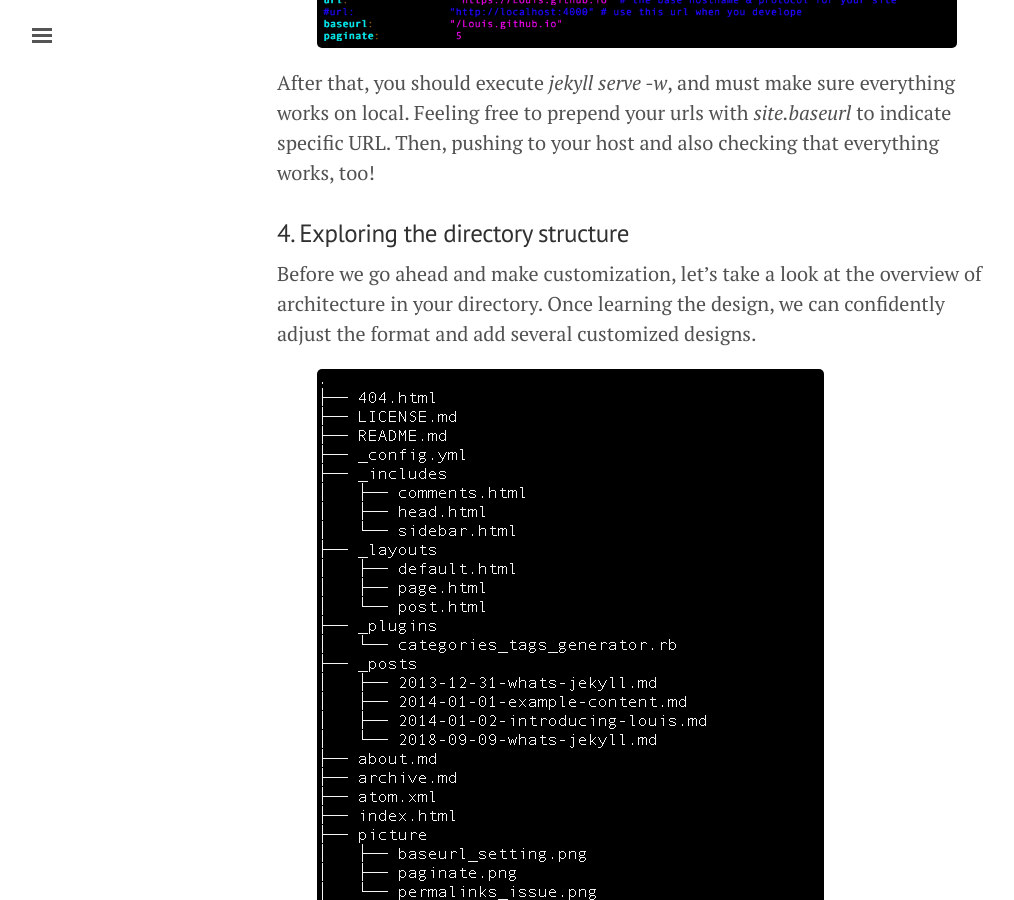
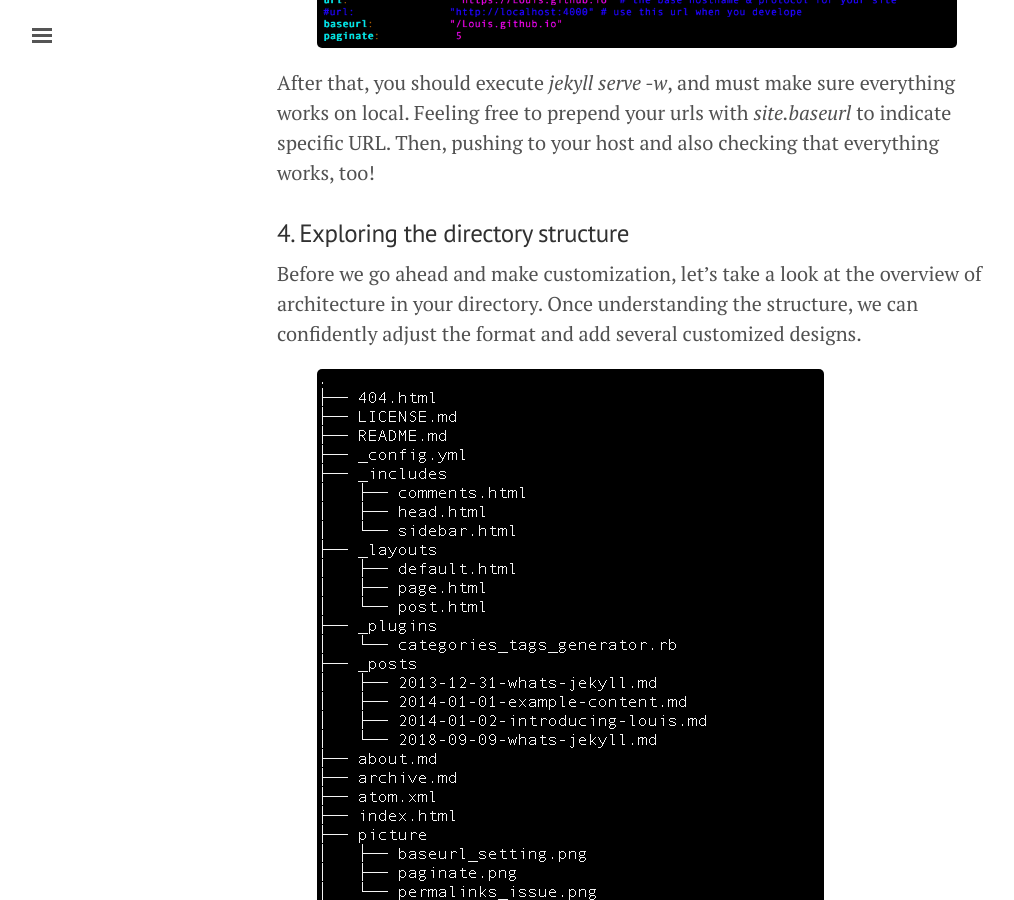
Before and after one commit to s311354/Louis, a Jekyll site: the page built from _posts/2018-09-09-whats-jekyll.md, in a window 1280 px wide and 900 px high, scrolled down 2836 px. Shown: the whole window, without its empty margins (3-1017 px from the left). Built offline with Jekyll 4.4.1, drawn with Linux system fonts in a browser that asks for light colours; nearby versions of some CDN libraries; some web fonts are replaced; comment, search, counter and statistics services are not loaded.

Commit message:
[ Adjustment ]

```diff
--- a/_posts/2018-09-09-whats-jekyll.md
+++ b/_posts/2018-09-09-whats-jekyll.md
@@ -51,11 +51,11 @@ Next, download the Lanyon zip folder from [here](https://github.com/poole/lanyon
 
 Let's move into *username.github.io* directory and run the default page on local server.
 
-<pre class="highlight"><code>
+<div class="language-shell highlighter-rouge"><pre class="highlight"><code>
   <span class="nv">$ </span><span class="nb">cd </span>username.github.io
   <span class="nv">$ </span><span class="nb">jekyll </span>build
   <span class="nv">$ </span><span class="nb">jekyll </span>serve
-</code></pre>
+</code></pre></div>
 
 Unfortunately, since Lanyon is built on Poole and Poole does not support Jekyll 3 yet, you would get error message, [permalink issue](https://github.com/poole/lanyon/issues/124). For fixing this issue, you'll need to *comment out relative_permalinks: true* and *add jekyll-paginate setting*, as shown below
 
@@ -85,7 +85,7 @@ After that, you should execute *jekyll serve -w*, and must make sure everything
 
 ### 4. Exploring the directory structure
 
-Before we go ahead and make customization, let's take a look at the overview of architecture in your directory. Once learning the design, we can confidently adjust the format and add several customized designs.
+Before we go ahead and make customization, let's take a look at the overview of architecture in your directory. Once understanding the structure, we can confidently adjust the format and add several customized designs.
 
 <figure>
 <a><img src="{{ site.baseurl }}/picture/structure.png"></a>
```
